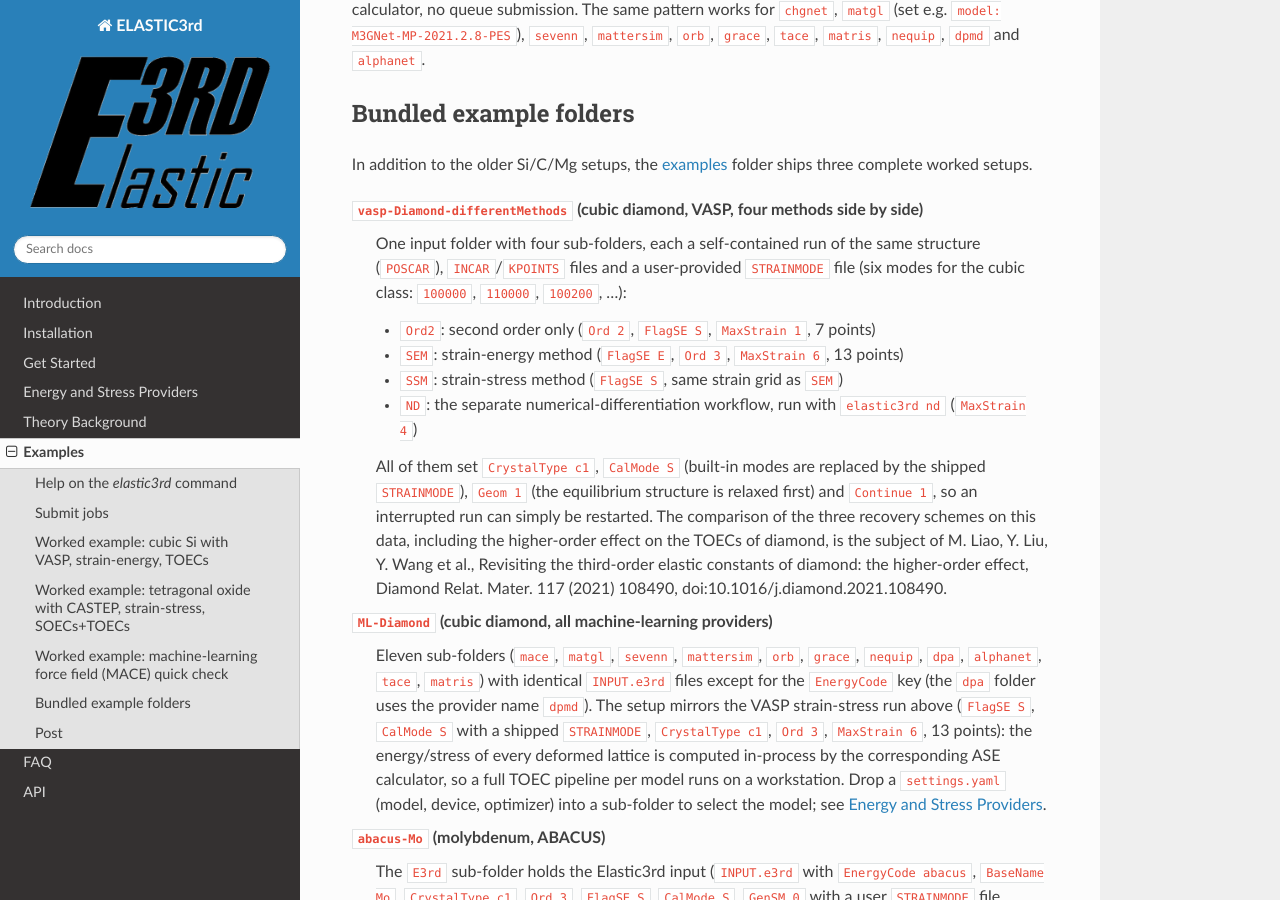
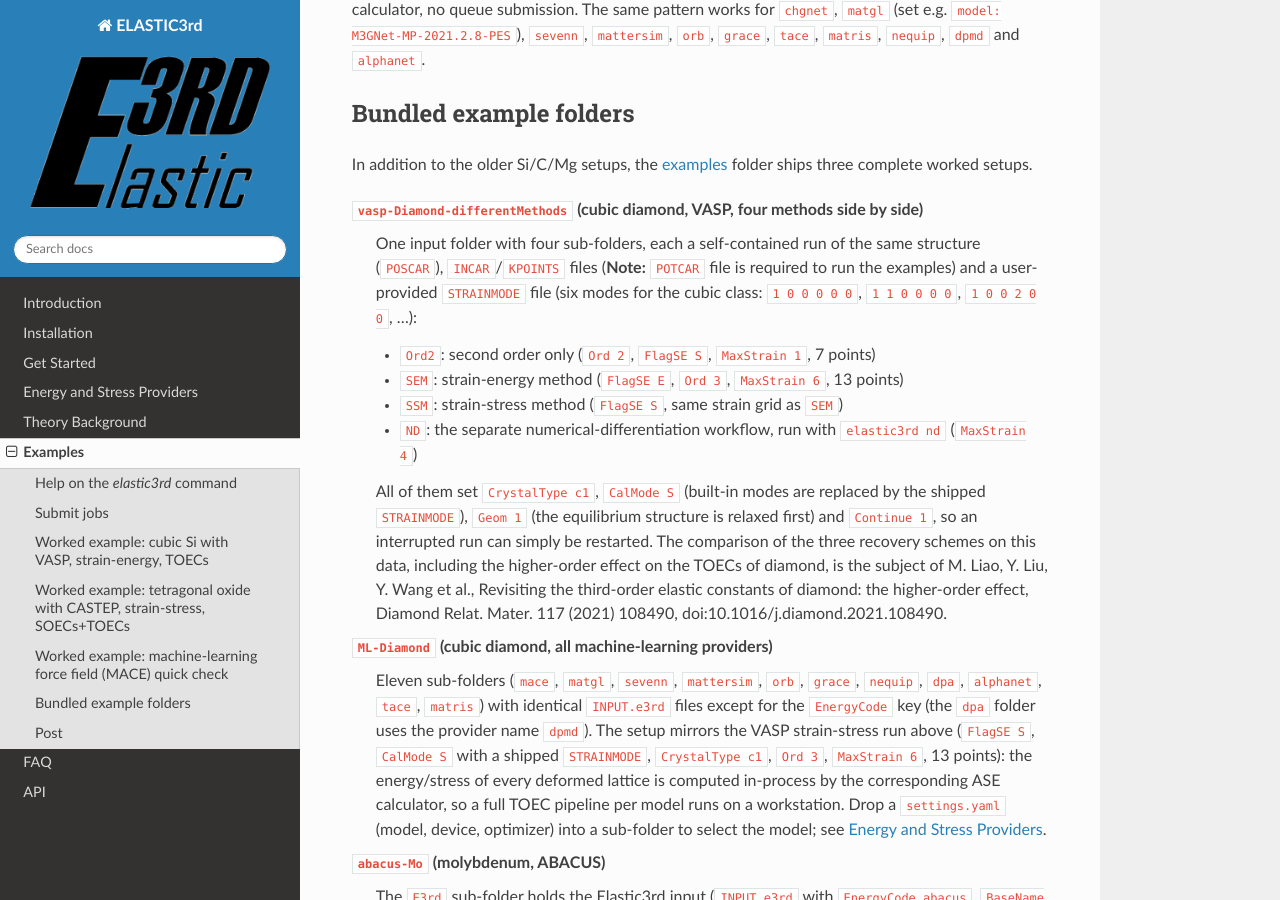
Before and after one commit to hitliaomq/ELASTIC3rd, a Sphinx documentation site: the page built from docs/examples.rst, in a window 1280 px wide and 900 px high, scrolled down 4462 px. Built offline with Sphinx 7.4.7 and the Read the Docs theme 3.1.0, drawn with Linux system fonts in a browser that asks for light colours.

Commit message:
Update examples.rst

```diff
--- a/docs/examples.rst
+++ b/docs/examples.rst
@@ -228,9 +228,10 @@ complete worked setups.
 
 ``vasp-Diamond-differentMethods`` (cubic diamond, VASP, four methods side by side)
     One input folder with four sub-folders, each a self-contained run of the same
-    structure (``POSCAR``), ``INCAR``/``KPOINTS`` files and a user-provided
-    ``STRAINMODE`` file (six modes for the cubic class: ``100000``, ``110000``,
-    ``100200``, ...):
+    structure (``POSCAR``), ``INCAR``/``KPOINTS`` files (**Note:** ``POTCAR`` file
+    is required to run the examples) and a user-provided
+    ``STRAINMODE`` file (six modes for the cubic class: ``1 0 0 0 0 0``, ``1 1 0 0 0 0``,
+    ``1 0 0 2 0 0``, ...):
 
     - ``Ord2``: second order only (``Ord 2``, ``FlagSE S``, ``MaxStrain 1``, 7 points)
     - ``SEM``: strain-energy method (``FlagSE E``, ``Ord 3``, ``MaxStrain 6``, 13 points)
```
